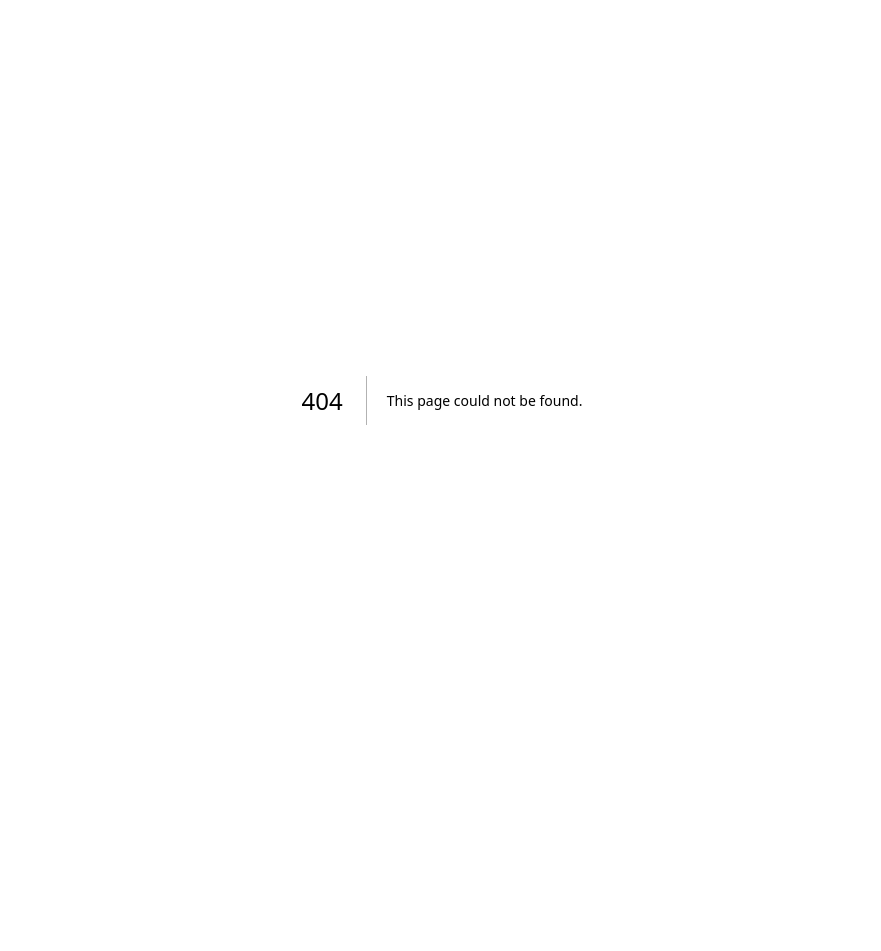
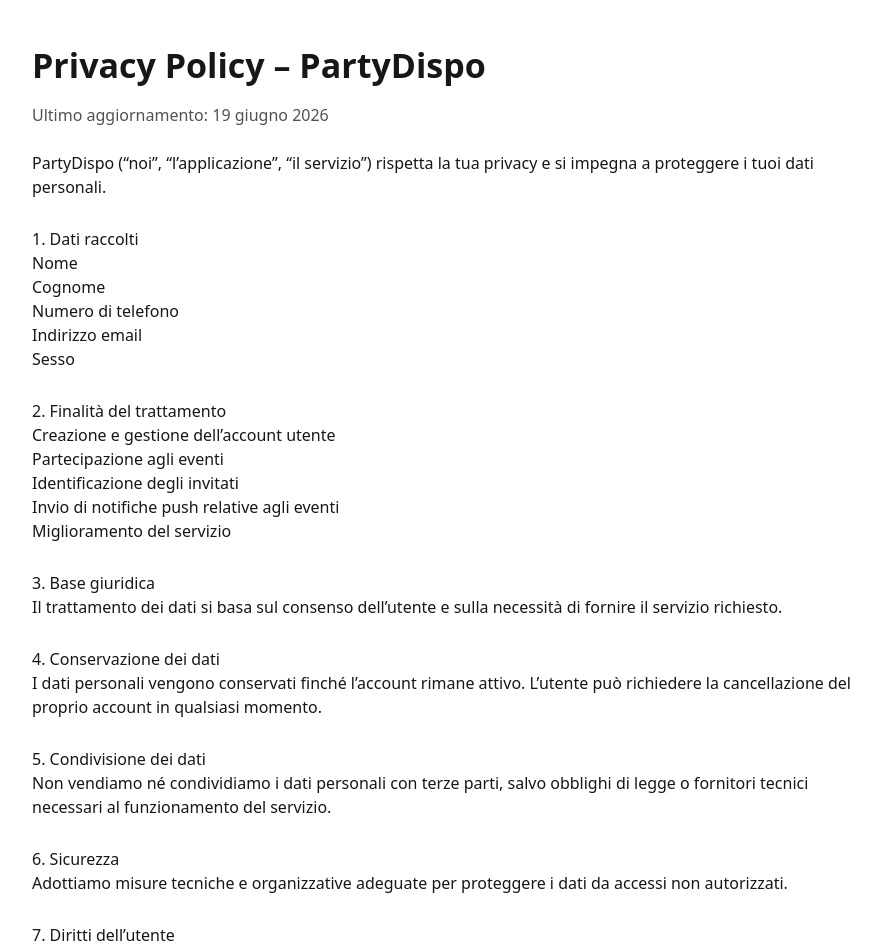
Before and after one commit to Roccubalbetta/partydispo-links, a Next.js app: page /privacy in a window 1280 px wide. Before the commit this address had no page. Shown: the top 951 px of the page, without its empty margins (198-1079 px from the left). Before the commit the page ends 800 px from the top, so only its background shows below. Built offline with nearby package versions, Linux system fonts and the light colour scheme.

Commit message:
Add privacy policy page

```diff
--- /dev/null
+++ b/app/privacy/page.tsx
@@ -0,0 +1,64 @@
+export const metadata = {
+    title: "Privacy Policy | PartyDispo",
+    description: "Privacy Policy di PartyDispo",
+  };
+
+  export default function PrivacyPage() {
+    return (
+      <main style={{ maxWidth: 860, margin: "0 auto", padding: "40px 20px", fontFamily: "system-ui" }}>
+        <h1 style={{ fontSize: 34, fontWeight: 800, marginBottom: 12 }}>Privacy Policy – PartyDispo</h1>
+        <p style={{ opacity: 0.75, marginBottom: 24 }}>Ultimo aggiornamento: 19 giugno 2026</p>
+
+        <p>
+          PartyDispo (“noi”, “l’applicazione”, “il servizio”) rispetta la tua privacy e si impegna a proteggere i tuoi
+          dati personali.
+        </p>
+
+        <h2 style={{ marginTop: 28 }}>1. Dati raccolti</h2>
+        <ul>
+          <li>Nome</li>
+          <li>Cognome</li>
+          <li>Numero di telefono</li>
+          <li>Indirizzo email</li>
+          <li>Sesso</li>
+        </ul>
+
+        <h2 style={{ marginTop: 28 }}>2. Finalità del trattamento</h2>
+        <ul>
+          <li>Creazione e gestione dell’account utente</li>
+          <li>Partecipazione agli eventi</li>
+          <li>Identificazione degli invitati</li>
+          <li>Invio di notifiche push relative agli eventi</li>
+          <li>Miglioramento del servizio</li>
+        </ul>
+
+        <h2 style={{ marginTop: 28 }}>3. Base giuridica</h2>
+        <p>Il trattamento dei dati si basa sul consenso dell’utente e sulla necessità di fornire il servizio richiesto.</p>
+
+        <h2 style={{ marginTop: 28 }}>4. Conservazione dei dati</h2>
+        <p>
+          I dati personali vengono conservati finché l’account rimane attivo. L’utente può richiedere la cancellazione del
+          proprio account in qualsiasi momento.
+        </p>
+
+        <h2 style={{ marginTop: 28 }}>5. Condivisione dei dati</h2>
+        <p>
+          Non vendiamo né condividiamo i dati personali con terze parti, salvo obblighi di legge o fornitori tecnici
+          necessari al funzionamento del servizio.
+        </p>
+
+        <h2 style={{ marginTop: 28 }}>6. Sicurezza</h2>
+        <p>Adottiamo misure tecniche e organizzative adeguate per proteggere i dati da accessi non autorizzati.</p>
+
+        <h2 style={{ marginTop: 28 }}>7. Diritti dell’utente</h2>
+        <p>
+          Puoi accedere ai tuoi dati, richiederne la modifica o la cancellazione e revocare il consenso contattandoci a:
+          <br />
+          <strong>partydispo.app@gmail.com</strong>
+        </p>
+
+        <h2 style={{ marginTop: 28 }}>8. Modifiche</h2>
+        <p>Ci riserviamo il diritto di aggiornare questa informativa. Le modifiche verranno pubblicate su questa pagina.</p>
+      </main>
+    );
+  }
```
